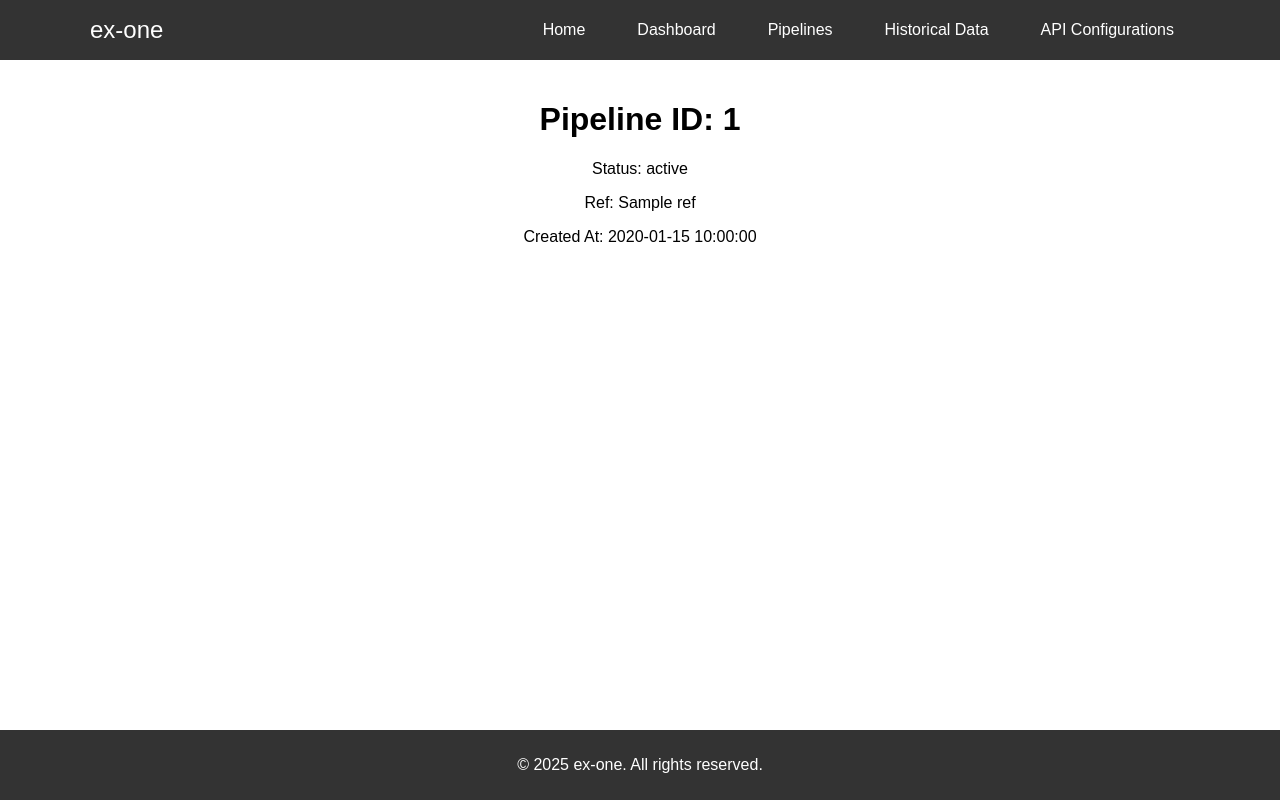
After one commit to sourabhdiwan/ex-one, a Flask app: template app/templates/individual_pipeline.html in a window 1280 px wide. The commit adds this page. Run offline with Flask 3, Linux system fonts and the light colour scheme; the template is opened without the code that fills it: most values are stand-ins (such as "Sample title", 1, 10 or a date in 2020); some libraries are stand-ins or nearby versions.

Commit message:
Add individual pipeline view and update routing; enhance pipeline template with details

```diff
--- /dev/null
+++ b/app/templates/individual_pipeline.html
@@ -0,0 +1,29 @@
+<!DOCTYPE html>
+<html lang="en">
+<head>
+    <meta charset="UTF-8">
+    <meta name="viewport" content="width=device-width, initial-scale=1.0">
+    <title>Pipeline Data - ex-one</title>
+    <link rel="stylesheet" href="{{ url_for('static', filename='css/navbar.css') }}">
+    <link rel="stylesheet" href="{{ url_for('static', filename='css/style.css') }}">
+    <script src="https://kit.fontawesome.com/a076d05399.js"></script>
+</head>
+<body>
+    <!-- Navbar -->
+    {% include 'navbar.html' %}
+
+    <!-- Main Content -->
+    <main>
+        <h1>Pipeline ID: {{ pipeline.id }}</h1>
+        <p>Status: {{ pipeline.status }}</p>
+        <p>Ref: {{ pipeline.ref }}</p>
+        <p>Created At: {{ pipeline.created_at }}</p>
+        <!-- Add more pipeline details as needed -->
+    </main>
+
+    <!-- Footer -->
+    <footer>
+        <p>&copy; 2025 ex-one. All rights reserved.</p>
+    </footer>
+</body>
+</html>
--- a/app/templates/pipeline.html
+++ b/app/templates/pipeline.html
@@ -27,7 +27,7 @@
             <tbody>
                 {% for pipeline in pipelines %}
                 <tr>
-                    <td>{{ pipeline.id }}</td>
+                    <td><a href="{{ url_for('individual_pipeline', project_id=project_id, pipeline_id=pipeline.id) }}">{{ pipeline.id }}</a></td>
                     <td>{{ pipeline.status }}</td>
                     <td>{{ pipeline.ref }}</td>
                     <td>{{ pipeline.created_at }}</td>
--- a/app/util.py
+++ b/app/util.py
@@ -1,7 +1,6 @@
 import os
 import requests
 
-# Fetch GitLab data with authentication
 def fetch_gitlab_data(endpoint):
     gitlab_token = os.getenv('GITLAB_TOKEN')
     headers = {"Authorization": f"Bearer {gitlab_token}"}
@@ -27,3 +26,8 @@ def fetch_project_data(project_id):
 def fetch_jobs_data(project_id, pipeline_id):
     endpoint = f"projects/{project_id}/pipelines/{pipeline_id}/jobs"
     return fetch_gitlab_data(endpoint)
+
+# Function to fetch individual pipeline data
+def fetch_individual_pipeline_data(project_id, pipeline_id):
+    endpoint = f"projects/{project_id}/pipelines/{pipeline_id}"
+    return fetch_gitlab_data(endpoint)
```
Also changed, not shown: app/views.py (+10 -7 lines).
